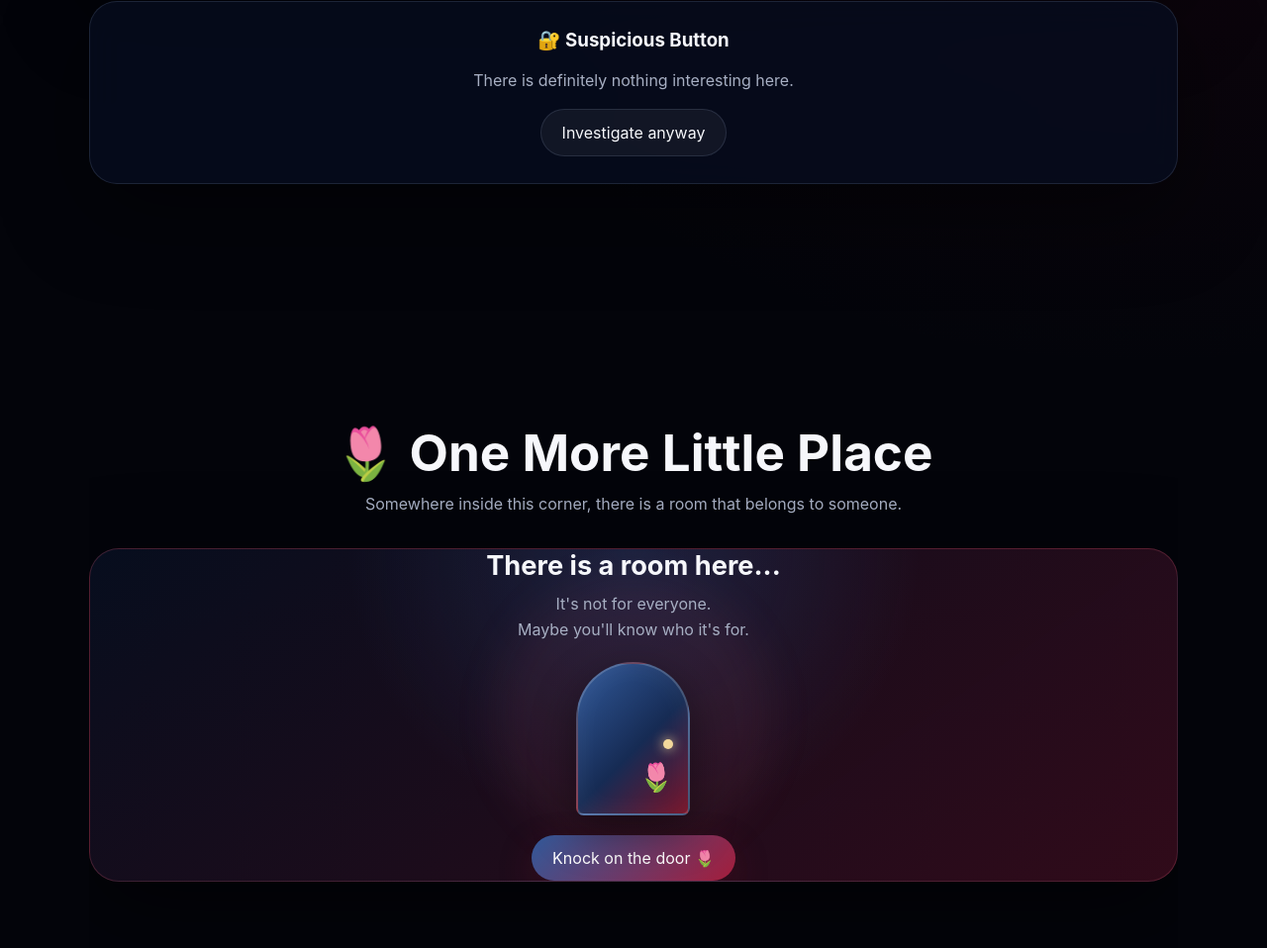
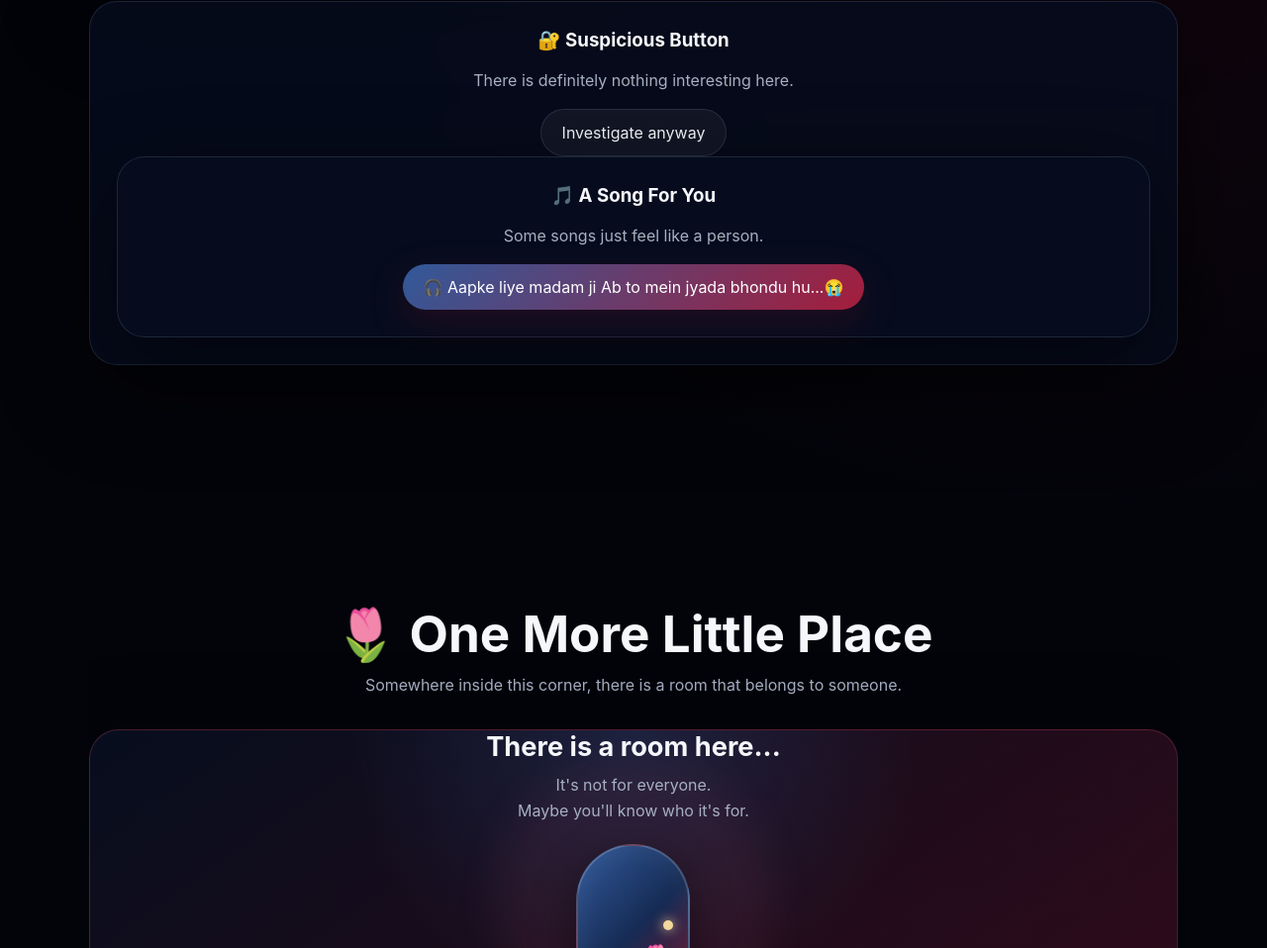
Before and after one commit to suprav-66/Madam-ji, a plain HTML site: page index.html in a window 1280 px wide. Shown: the part 3812-4770 px from the top of the page at 99% size. Drawn offline with Linux system fonts and the light colour scheme.

Commit message:
Add personalized secret room

```diff
--- a/index.html
+++ b/index.html
@@ -1,4 +1,3 @@
-
 <!-- personalized room update -->
 <!DOCTYPE html>
 <html lang="en">
@@ -2247,6 +2246,21 @@ footer{
         to do absolutely nothing for five minutes.
 
       </div>
+      <div class="card full center">
+      <h3>🎵 A Song For You</h3>
+      <p>Some songs just feel like a person.</p>
+
+      <a
+      href="https://open.spotify.com/track/3t3wsY5IdLVzB9WidegJSU?si=3624038ede364df1"
+      target="_blank"
+      rel="noopener noreferrer"
+      class="primary"
+      style="display:inline-block;text-decoration:none;"
+      >
+      🎧 Aapke liye madam ji
+      Ab to mein jyada bhondu hu...😭
+      </a>
+    </div>
 
     </div>
 
```
